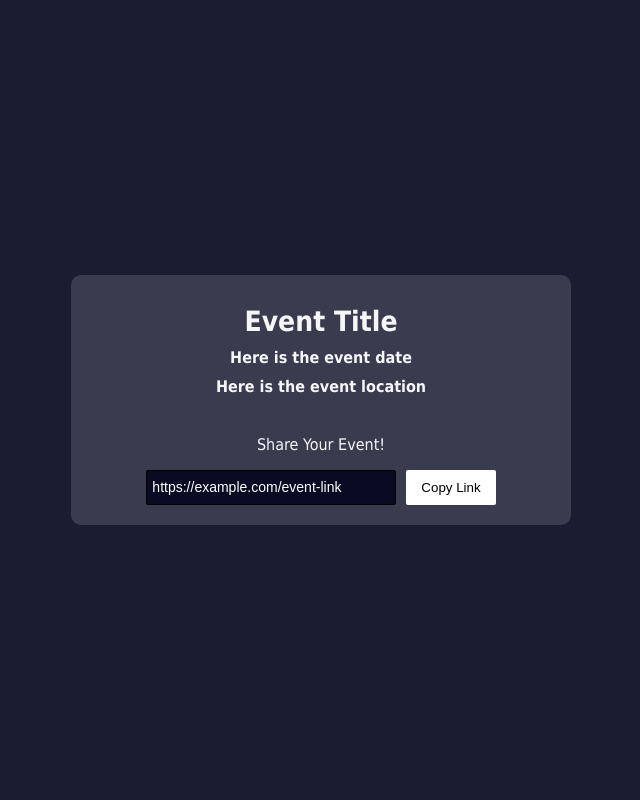
After one commit to canguiano13/roll-call, a Flask app: page /share/event-id in a window 1280 px wide. The commit adds this page. Shown: the whole page, without its empty margins (319-959 px from the left). Run offline with Flask 3, Linux system fonts and the light colour scheme.

Commit message:
Add template for sharing event with route and styling

```diff
--- a/routes.py
+++ b/routes.py
@@ -74,6 +74,11 @@ def handle_new_event():
         '''
     return Response(event_details, mimetype='text/plain')
 
+#TODO find a way to put the event id into here so that the correct link is generated for each event
+@routes.route('/share/event-id')
+def share_event():
+    return render_template('shareEvent.html')
+
 #some simple database queries
 @routes.route('/allusers', methods=["GET"])
 def getallusers():
--- a/static/styles/styles.css
+++ b/static/styles/styles.css
@@ -75,6 +75,64 @@ input[type="file"] {
 a {
   color: #dfdfe2;
 }
+
+/*Share event page styles */
+#share-container{
+  display: flex;
+  justify-content: center;
+  align-items: center;
+  width: 100%;
+  height: 100vh;
+  background-color: #1b1b32
+}
+#share-card{
+  display: flex;
+  flex-direction: column;
+  justify-content: space-between;
+  width: 80%;
+  max-width: 500px;
+  height: 250px;
+  border-radius: 10px;
+  padding: 20px;
+  background: #3b3b4f;
+}
+.share-event-details{
+  text-align: center;
+  margin-bottom: 10px;
+}
+.share-event-details *{
+  margin: 10px 0;
+}
+.share-event-details h1{
+  font-size: 28px;
+}
+.share-event-details h3{
+  font-size: 16px;
+}
+#share-event-link-url{
+  display: flex;
+  justify-content: center;
+  margin-top: 0px;
+}
+#share-event-link-url input{
+  padding-top: 0;
+  padding-left: 5px;
+  margin-top: 0;
+  width: 250px;
+  font-size: 14px;
+  border: 1px solid black;
+  border-radius: 2px;
+  margin-right: 10px;
+}
+#share-event-link-url button{
+  padding: 10px 15px;
+  background-color: white;
+  color: black;
+  border: none;
+  border-radius: 2px;
+  cursor: pointer;
+}
+
 
 /* Slideshow Styles */
 * { box-sizing: border-box; }
--- /dev/null
+++ b/templates/shareEvent.html
@@ -0,0 +1,35 @@
+<!DOCTYPE html>
+<html>
+<head>
+    <title>Share your Event!</title>
+    <link href="https://fonts.googleapis.com/css?family=Playfair+Display" rel="stylesheet" type="text/css">
+    <link href="https://fonts.googleapis.com/css?family=Open+Sans+Condensed" rel="stylesheet" type="text/css">
+    <!-- link the stylesheet here-->
+    <link rel="stylesheet" type="text/css" href="{{url_for('static', filename='styles/styles.css')}}">
+</head>
+
+<body>
+    <!--container for entire "share" item-->
+    <div id="share-container">
+        <div id="share-card">
+            <!--top part of the card has the event details-->
+            <div class="share-event-details">
+                <h1>Event Title</h1>
+                <h3>Here is the event date</h3>
+                <h3>Here is the event location</h3>
+            </div>
+            <!--smaller container for link and copy button-->
+            <div class="share-event-link">
+                <p>Share Your Event!</p>
+                <div id="share-event-link-url">
+                    <!--TODO: Populate the event link dynamically-->
+                    <input type="text" class="event-link" value="https://example.com/event-link" readonly />
+                    <!--TODO: Create function to copy the link and append eventID-->
+                    <button onclick="copyLink()">Copy Link</button>
+                </div>
+            </div>
+        </div>
+    </div>
+
+</body>
+</html>
```
